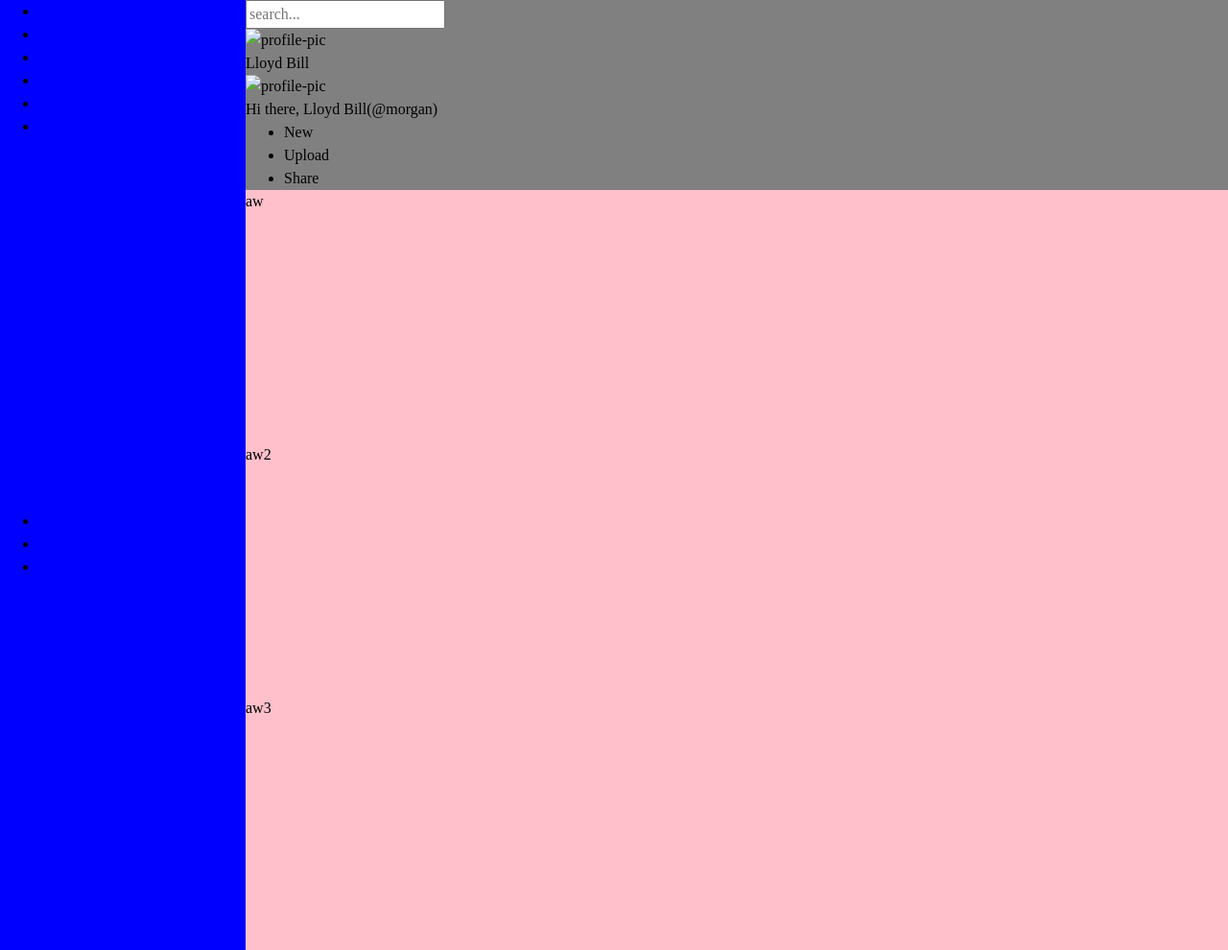
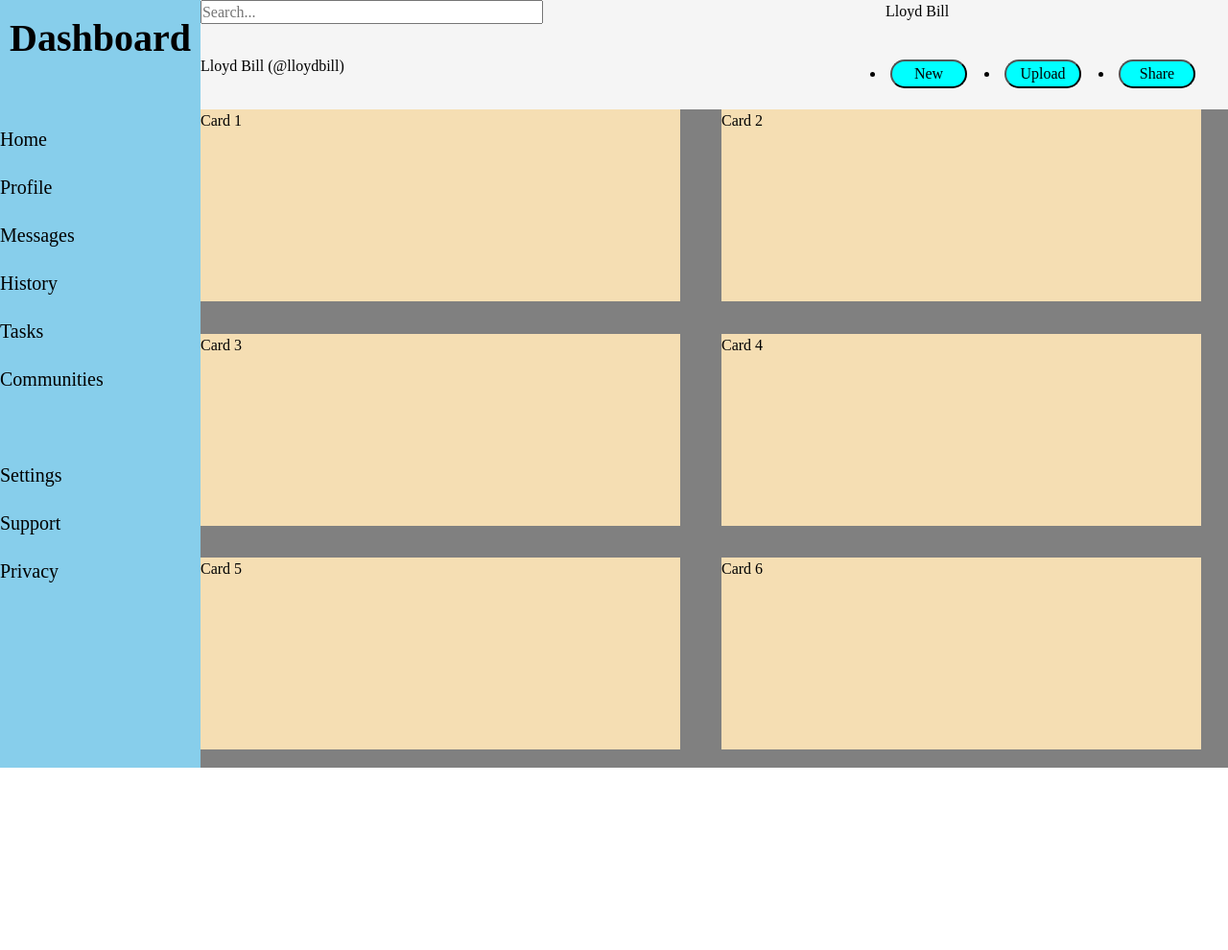
Before and after one commit to lloydeebill/odin-dashboard, a plain HTML site: page index.html in a window 1280 px wide. Shown: the whole page at 96% size. After the commit the page ends 800 px from the top, so only its background shows below. Drawn offline with Linux system fonts and the light colour scheme.

Commit message:
redesigned layout

```diff
--- a/index.html
+++ b/index.html
@@ -7,45 +7,54 @@
   <title>Loidee Dashboard</title>
 </head>
 <body>
-  <div class="grid-container">
+  <div class="container">
     <div class="header">
-      <div class="icon-search">
-        <input type="text" placeholder="search...">
-        <img src="" alt="profile-pic">
-        <p>Lloyd Bill</p>
+      <div class="upper-header">
+        <input type="text" placeholder="Search...">
+        <div>
+          <p>Lloyd Bill</p>
+        </div>
+      </div>
+      <div class="lower-header">
+        <div class="banner">
+          <p>Lloyd Bill (@lloydbill)</p>
+          <ul class="banner-nav">
+            <li><button>New</button></li>
+            <li><button>Upload</button></li>
+            <li><button>Share</button></li>
+          </ul>
+        </div>
+      </div>
 
-      </div>
-      <div class="banner">
-        <img src="" alt="profile-pic">
-        <p>Hi there,</p>
-        <p>Lloyd Bill(@morgan)</p>
-      </div>
-      <ul>
-        <li>New</li>
-        <li>Upload</li>
-        <li>Share</li>
-      </ul>
     </div>
     <div class="sidebar">
-      <ul class="first-nav">
-        <li></li>
-        <li></li>
-        <li></li>
-        <li></li>
-        <li></li>
-        <li></li>
-      </ul>
-      <ul class="second-nav">
-        <li></li>
-        <li></li>
-        <li></li>
-      </ul>
+      <div class="upper-sidebar">
+        <h1>Dashboard</h1>
+        <ul>
+          <li>Home</li>
+          <li>Profile</li>
+          <li>Messages</li>
+          <li>History</li>
+          <li>Tasks</li>
+          <li>Communities</li>
+          <li class="lower-nav-buttons">Settings</li>
+          <li>Support</li>
+          <li>Privacy</li>
+        </ul>
+      </div>
+
     </div>
-    <div class="project-section">
-      <div class="card">aw</div>
-      <div class="card">aw2</div>
-      <div class="card">aw3</div>
+    <div class="main-content">
+      <div class="card">Card 1</div>
+      <div class="card">Card 2</div>
+      <div class="card">Card 3</div>
+      <div class="card">Card 4</div>
+      <div class="card">Card 5</div>
+      <div class="card">Card 6</div>
+
     </div>
+
+
   </div>
 
 </body>
--- a/styles.css
+++ b/styles.css
@@ -7,6 +7,7 @@
 }
 * {
   margin: 0;
+  padding: 0;
 }
 body {
   line-height: 1.5;
@@ -26,39 +27,92 @@ p, h1, h2, h3, h4, h5, h6 {
   isolation: isolate;
 }
 
-body, html {
-  height: 100%;
+
+.container {
+  display: grid;
+  grid-template-columns: 1fr 6fr;
+  grid-template-rows: 1fr 6fr;
+  min-height: 100vh;
 }
 
-.grid-container {
+.header {
+  background-color: whitesmoke;
   display: grid;
-  grid-template-columns: 1fr 4fr;
-  grid-template-rows: 1fr 4fr;
-
+  grid-template-rows: 1fr 1fr;
+  grid-column: 2 / 6;
 
 }
 
-.header {
+.upper-header{
+  display: grid;
+  grid-template-rows: 1fr 1fr;
+  grid-template-columns: 2fr 1fr;
+}
+
+.banner{
+  display: grid;
+  grid-template-columns: 2fr 1fr;
+}
+
+.banner-nav {
+  display: grid;
+  grid-template-columns: repeat(3, 1fr);
+}
+
+button {
+  width: 80px;
+  height: 30px;
+  margin: 5px;
+  border-radius: 20px;
+  background-color: aqua
+}
+
+.sidebar {
+  background-color: skyblue;
+  display: grid;
+  gap: 15px;
+  grid-row: 1 / 6;
+  grid-column: 1/2;
+}
+
+.main-content {
   background-color: grey;
   display: grid;
-  grid-column: 2 / 3;
+  gap: 15px;
+  grid-template-columns: 1fr 1fr;
+}
 
+.card {
+  width: 500px;
+  height: 200px;
+  background-color: wheat;
 }
 
 .sidebar {
   display: grid;
-  background-color: blue;
-  grid-row: 1 / 3;
-  grid-column: 1 / 2;
+  align-items: space-between;
+  justify-content: center;
+  font-size: 20px;
+
 }
 
-.project-section {
-  display: grid;
-  grid-column: 2 / 3;
-  grid-row: 2 / 3;
-  background-color: pink;
+.upper-sidebar > h1 {
+  padding: 10px;
+  margin-bottom: 50px;
 }
 
-p {
-  display: inline-block;
+.upper-sidebar > ul {
+  display: grid;
+  gap: 20px;
+  list-style-type: none;
 }
+
+.lower-nav-buttons{
+  margin-top: 50px;
+
+}
+
+input {
+  width: clamp(250px , 50%, 1000px);
+  height: 25px;
+}
```
